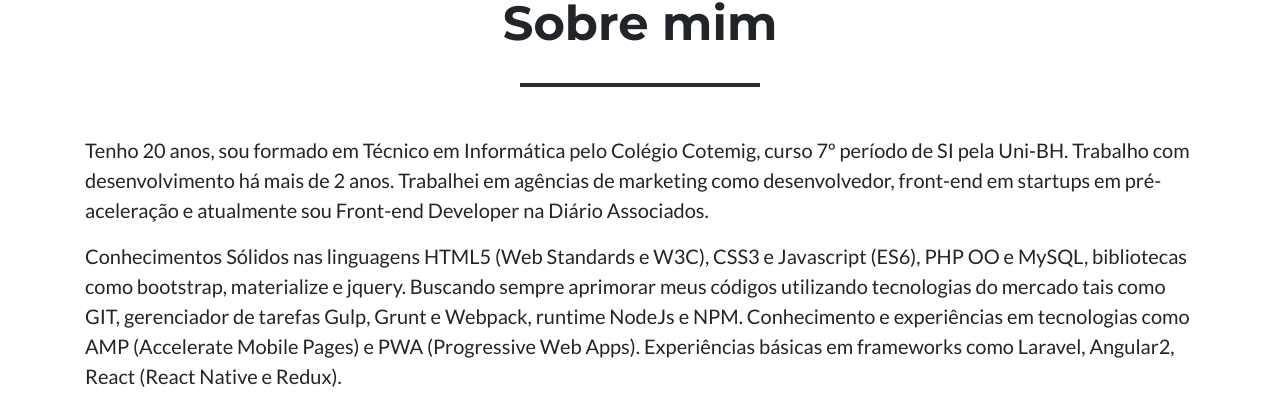
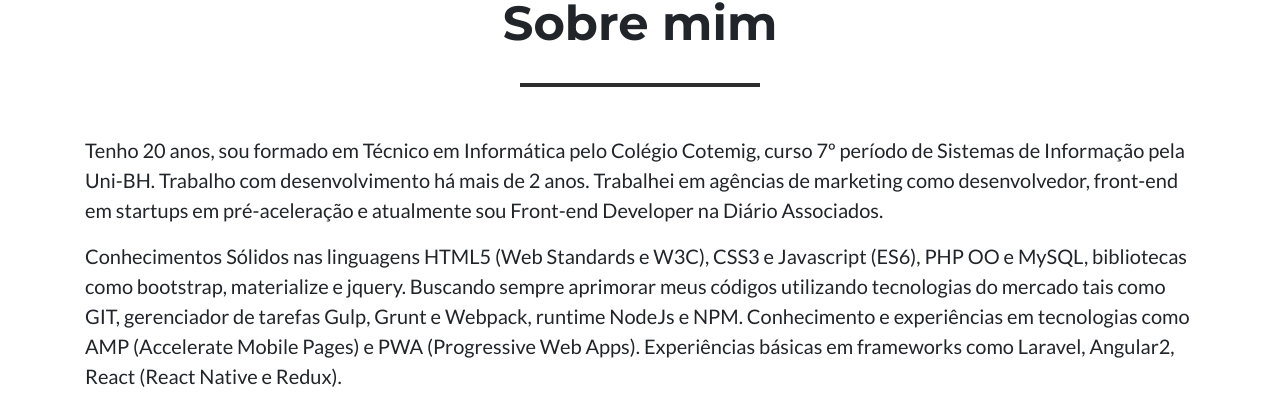
Before and after one commit to luizchaves97/luizchaves97.github.io, a website: page index.html in a window 1280 px wide. Shown: the part 893-1302 px from the top of the page. Drawn offline with Linux system fonts and the light colour scheme.

Commit message:
alteração de copy

```diff
--- a/index.html
+++ b/index.html
@@ -74,7 +74,7 @@
         <hr class="star-dark mb-5">
         <div class="row">
           <div class="col-lg-12 ml-auto">
-            <p class="lead">Tenho 20 anos, sou formado em Técnico em Informática pelo Colégio Cotemig, curso 7º período de SI pela Uni-BH. Trabalho com desenvolvimento há mais de 2 anos. Trabalhei em agências de marketing como desenvolvedor, front-end em startups em pré-aceleração e atualmente sou Front-end Developer na Diário Associados.</p>
+            <p class="lead">Tenho 20 anos, sou formado em Técnico em Informática pelo Colégio Cotemig, curso 7º período de Sistemas de Informação pela Uni-BH. Trabalho com desenvolvimento há mais de 2 anos. Trabalhei em agências de marketing como desenvolvedor, front-end em startups em pré-aceleração e atualmente sou Front-end Developer na Diário Associados.</p>
             <p class="lead">
               Conhecimentos Sólidos nas linguagens HTML5 (Web Standards e W3C), CSS3 e Javascript (ES6), PHP OO e MySQL, bibliotecas como bootstrap, materialize e jquery. Buscando sempre aprimorar meus códigos utilizando tecnologias do mercado tais como GIT, gerenciador de tarefas Gulp, Grunt e Webpack, runtime NodeJs e NPM. Conhecimento e experiências em tecnologias como AMP (Accelerate Mobile Pages) e PWA (Progressive Web Apps). Experiências básicas em frameworks como Laravel, Angular2, React (React Native e Redux).
             </p>
```
